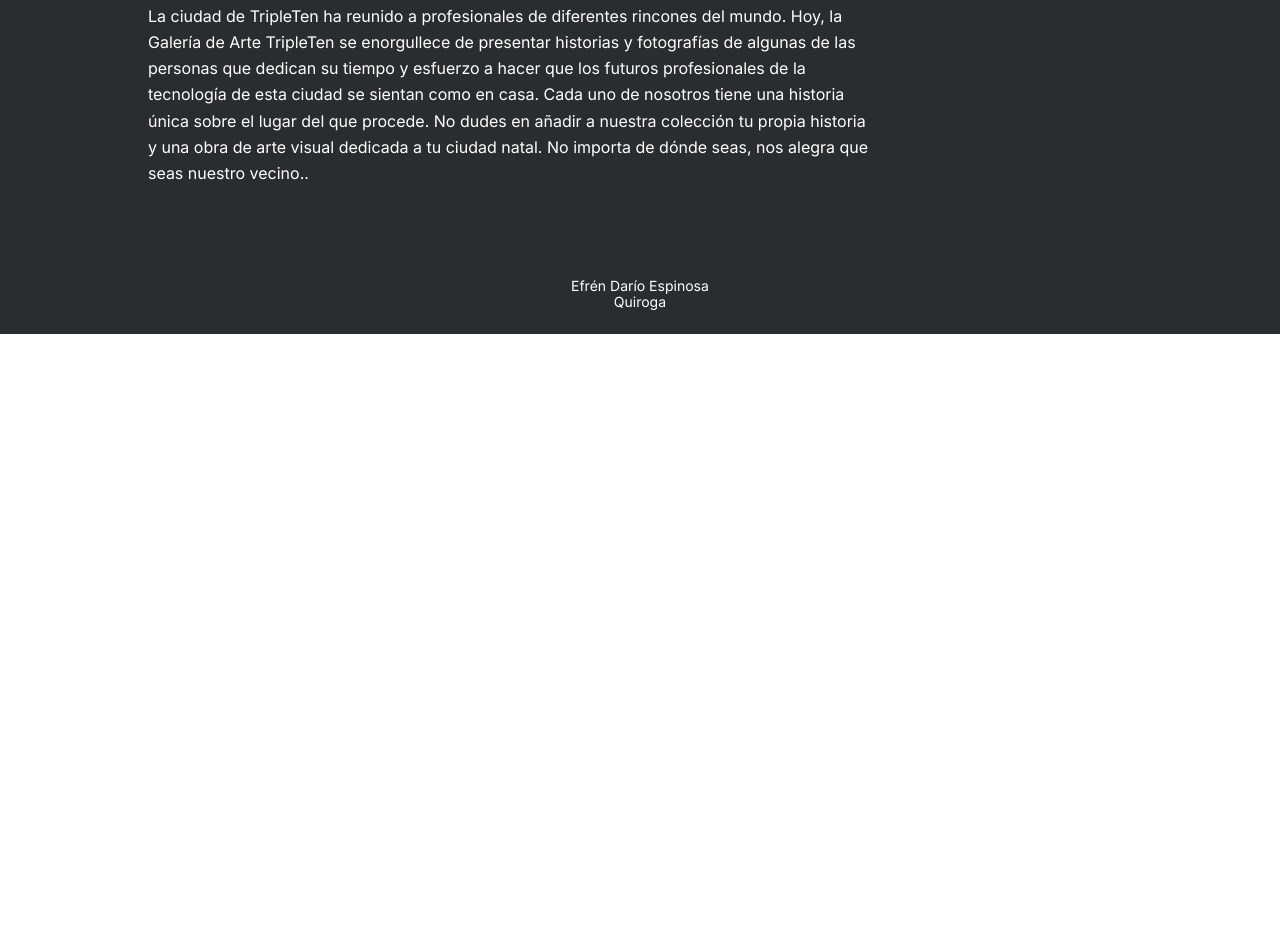
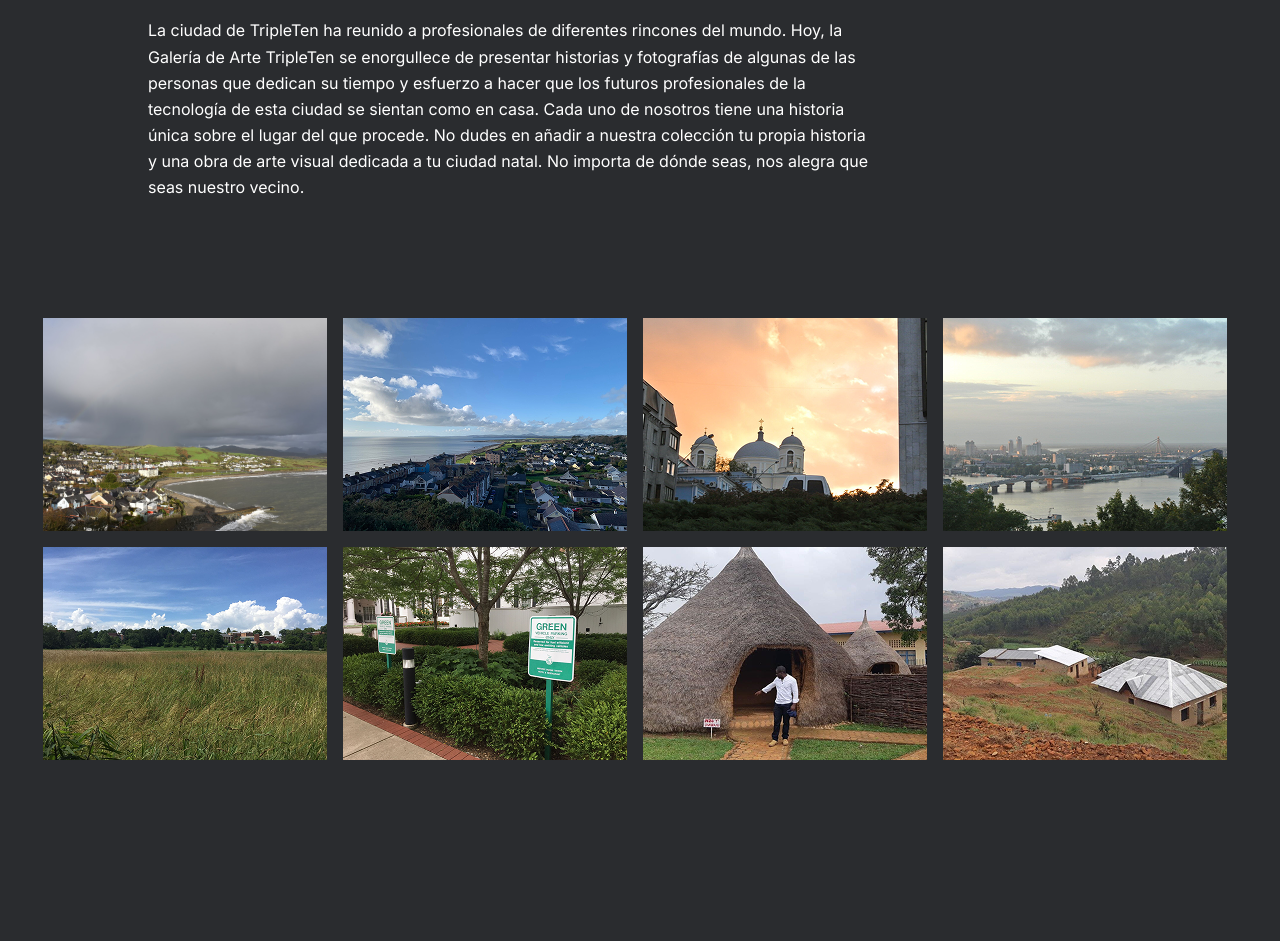
Before and after one commit to EfrenDEQ/web_project_homeland, a plain HTML site: page index.html in a window 1280 px wide. Shown: the part 1642-2583 px from the top of the page. Before the commit the page ends 1976 px from the top, so only its background shows below. Drawn offline with Linux system fonts and the light colour scheme.

Commit message:
avance projecto 6

```diff
--- a/blocks/lead.css
+++ b/blocks/lead.css
@@ -24,8 +24,12 @@
   line-height: 36px;
 }
 
-.lead__image {
+.lead-image {
   margin: 64px 11.5625% 0;
-  width: 76.875%;
+  max-width: 76.875%;
+}
+
+.lead-image__photo {
   height: 62.5%;
+  box-shadow: 10px 10px 25px 0px #00000080;
 }
--- /dev/null
+++ b/blocks/photo-grid.css
@@ -0,0 +1,14 @@
+.photo-grid {
+  display: grid;
+  grid-template-columns: 1fr 1fr 1fr 1fr;
+  grid-template-rows: 1fr 1fr;
+  gap: 16px;
+  margin: 118px 4.14% 0 3.36%;
+  max-width: 92.5%;
+}
+
+.photo-grid__image {
+  width: 100%;
+  height: auto;
+  display: block;
+}
--- /dev/null
+++ b/blocks/places.css
@@ -0,0 +1,7 @@
+.places {
+  display: flex;
+  flex-wrap: wrap;
+  justify-content: space-between;
+  margin: 92px 11.4%;
+  max-width: 77.11%;
+}
--- a/index.html
+++ b/index.html
@@ -34,7 +34,7 @@
         <section class="lead__image">
           <img
             class="lead__image"
-            alt="paisaje de una ciudad costera"
+            alt="paisaje a blanco y negro de una ciudad costera"
             src="./images/image.png"
           />
         </section>
@@ -59,8 +59,53 @@
             nosotros tiene una historia única sobre el lugar del que procede. No
             dudes en añadir a nuestra colección tu propia historia y una obra de
             arte visual dedicada a tu ciudad natal. No importa de dónde seas,
-            nos alegra que seas nuestro vecino..
+            nos alegra que seas nuestro vecino.
           </p>
+        </section>
+        <section class="photo-grid">
+          <img
+            class="photo-grid__image"
+            alt="dia gris en una ciudad costera"
+            src="./images/grid_1.png"
+          />
+          <img
+            class="photo-grid__image"
+            alt="dia soleado en una ciudad costera"
+            src="./images/grid_2.png"
+          />
+          <img
+            class="photo-grid__image"
+            alt="cupula de una iglesia al atardecer"
+            src="./images/grid_3.png"
+          />
+          <img
+            class="photo-grid__image"
+            alt="vista lejana de una ciudad"
+            src="./images/grid_4.png"
+          />
+          <img
+            class="photo-grid__image"
+            alt="pradera verde con un cielo azul"
+            src="./images/grid_5.png"
+          />
+          <img
+            class="photo-grid__image"
+            alt="parque de la ciudad"
+            src="./images/grid_6.png"
+          />
+          <img
+            class="photo-grid__image"
+            alt="choza de la poblacion nativa"
+            src="./images/grid_7.png"
+          />
+          <img
+            class="photo-grid__image"
+            alt="casas en la montaña"
+            src="./images/grid_8.png"
+          />
+        </section>
+        <section class="places">
+          <div class="places-card"></div>
         </section>
       </main>
       <footer class="footer">
--- a/pages/index.css
+++ b/pages/index.css
@@ -5,5 +5,7 @@
 @import url(../blocks/content.css);
 @import url(../blocks/lead.css);
 @import url(../blocks/intro.css);
+@import url(../blocks/photo-grid.css);
+@import url(../blocks/places.css);
 @import url(../blocks/footer.css);
 @import url(../blocks/queres.css);
```
Also changed, not shown: images/Berea.png (added), images/Cricieth.png (added), images/Muramvya.png (added), images/grid_1.png (added), images/grid_2.png (added), images/grid_3.png (added), images/grid_4.png (added), images/grid_5.png (added), images/grid_6.png (added), images/grid_7.png (added), images/grid_8.png (added), 1 other file.
